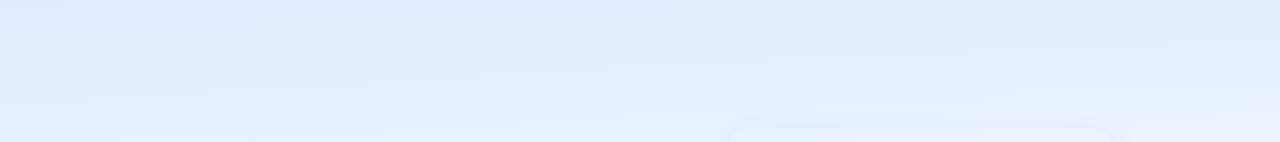
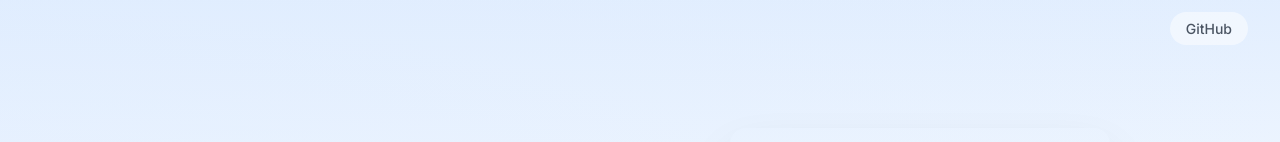
Before and after one commit to VerseWell/versewell.github.io, a Next.js app: page / in a window 1280 px wide. Shown: the top 142 px of the page. Built offline with nearby package versions, Linux system fonts and the light colour scheme.

Commit message:
Add github link

```diff
--- a/src/components/sections/HeroSection.tsx
+++ b/src/components/sections/HeroSection.tsx
@@ -8,6 +8,17 @@ const HeroSection = () => {
         <section className="bg-gradient-to-b from-blue-100/80 via-blue-50/50 to-white dark:from-gray-800 dark:via-gray-800/95 dark:to-gray-900">
             <div className="relative">
                 <div className="absolute inset-0 bg-gradient-to-r from-blue-100/30 to-transparent"></div>
+                {/* GitHub Link */}
+                <div className="absolute top-4 right-8 z-20">
+                    <a
+                        href="https://github.com/versewell"
+                        target="_blank"
+                        rel="noopener noreferrer"
+                        className="px-4 py-2 text-sm font-medium text-gray-600 hover:text-gray-900 dark:text-gray-300 dark:hover:text-white transition-colors duration-200 rounded-full bg-white/50 dark:bg-gray-800/50 hover:bg-white/80 dark:hover:bg-gray-800/80"
+                    >
+                        GitHub
+                    </a>
+                </div>
                 <div className="max-w-6xl mx-auto px-8 md:px-12 pt-24 md:pt-32">
                     <div className="grid grid-cols-1 md:grid-cols-2 gap-8 md:gap-16 items-center">
                         {/* Left Column: Text and Buttons */}
```
